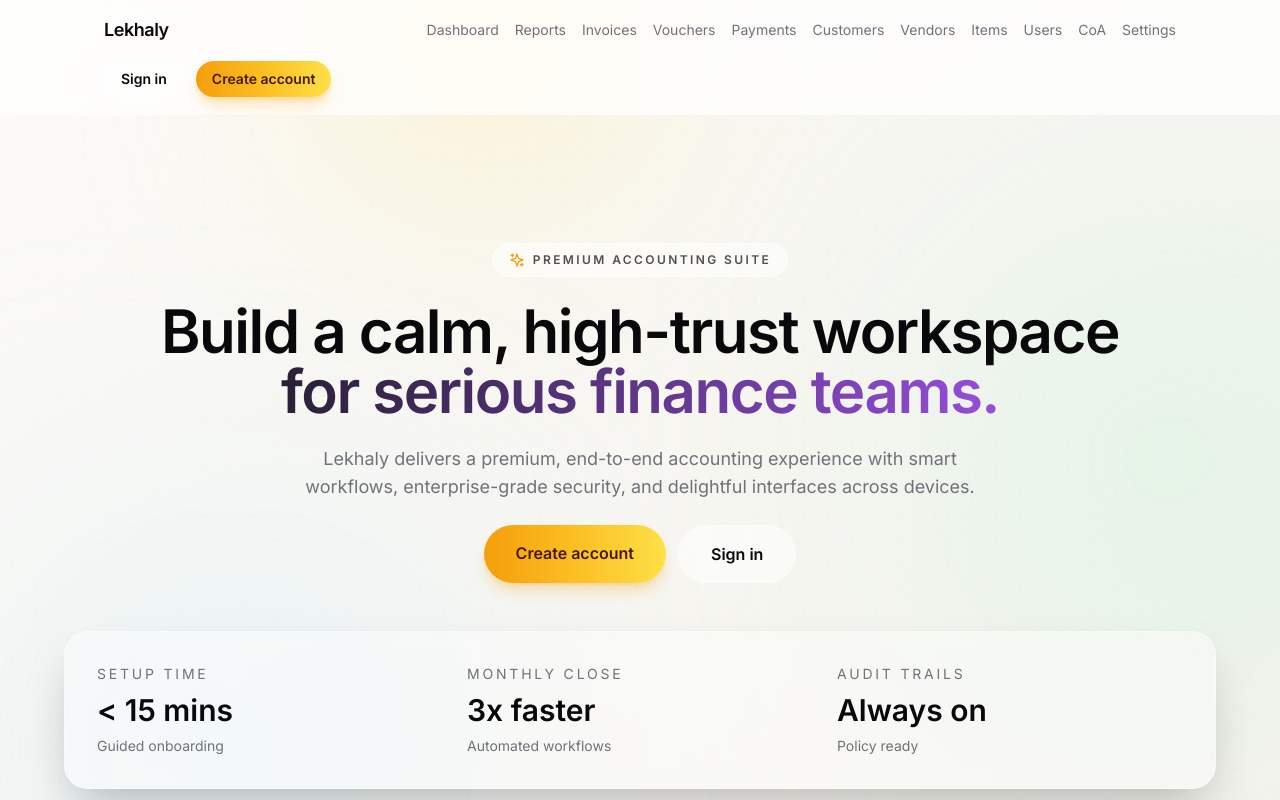
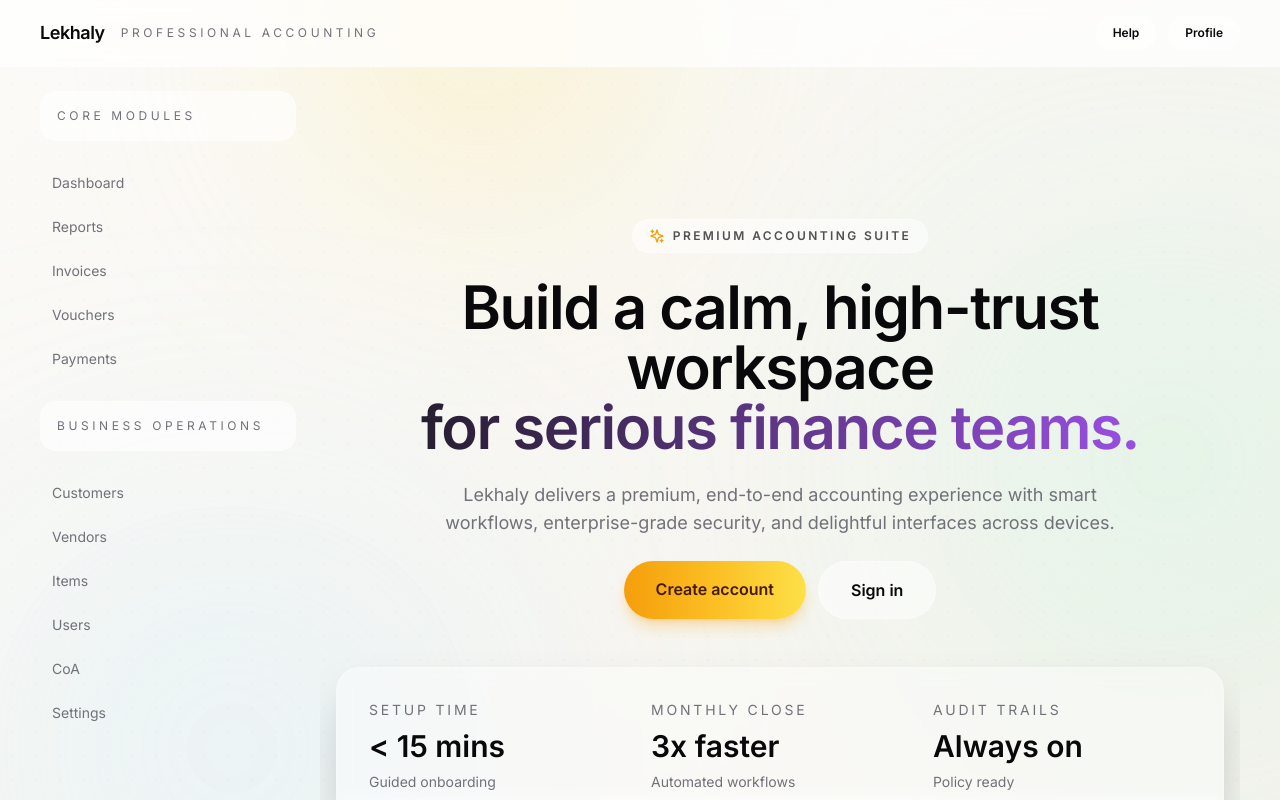
Before and after one commit to sushiltimalsina/Lekhaly, a Next.js app in the folder apps/web/: page / in a window 1280 px wide. Shown: the top 800 px of the page. Built offline with nearby package versions, Linux system fonts and the light colour scheme.

Commit message:
feat: implement root application layout with header, sidebar navigation, and theme provider

```diff
--- a/apps/web/src/app/layout.tsx
+++ b/apps/web/src/app/layout.tsx
@@ -23,62 +23,77 @@
                 <ThemeProvider />
                 <div className="flex min-h-full flex-col">
                     <header className="sticky top-0 z-40 border-b border-white/10 bg-background/70 backdrop-blur">
-                        <div className="mx-auto flex max-w-6xl flex-wrap items-center justify-between gap-4 px-4 py-4 sm:px-6 lg:px-10">
-                            <Link href="/" className="text-lg font-semibold tracking-tight">
-                                Lekhaly
-                            </Link>
-                            <nav className="flex flex-wrap items-center gap-4 text-sm text-muted-foreground">
-                                <Link href="/dashboard" className="hover:text-foreground transition-colors">
-                                    Dashboard
+                        <div className="mx-auto flex max-w-7xl items-center justify-between px-4 py-4 sm:px-6 lg:px-10">
+                            <div className="flex items-center gap-4">
+                                <Link href="/" className="text-lg font-semibold tracking-tight">
+                                    Lekhaly
                                 </Link>
-                                <Link href="/reports" className="hover:text-foreground transition-colors">
-                                    Reports
-                                </Link>
-                                <Link href="/invoices" className="hover:text-foreground transition-colors">
-                                    Invoices
-                                </Link>
-                                <Link href="/vouchers" className="hover:text-foreground transition-colors">
-                                    Vouchers
-                                </Link>
-                                <Link href="/payments" className="hover:text-foreground transition-colors">
-                                    Payments
-                                </Link>
-                                <Link href="/customers" className="hover:text-foreground transition-colors">
-                                    Customers
-                                </Link>
-                                <Link href="/vendors" className="hover:text-foreground transition-colors">
-                                    Vendors
-                                </Link>
-                                <Link href="/items" className="hover:text-foreground transition-colors">
-                                    Items
-                                </Link>
-                                <Link href="/users" className="hover:text-foreground transition-colors">
-                                    Users
-                                </Link>
-                                <Link href="/coa" className="hover:text-foreground transition-colors">
-                                    CoA
-                                </Link>
-                                <Link href="/settings" className="hover:text-foreground transition-colors">
-                                    Settings
-                                </Link>
-                            </nav>
+                                <span className="hidden text-xs uppercase tracking-[0.3em] text-muted-foreground lg:inline">
+                                    Professional Accounting
+                                </span>
+                            </div>
                             <div className="flex items-center gap-3">
                                 <Link
-                                    href="/login"
-                                    className="rounded-full border border-white/30 bg-white/40 px-4 py-2 text-sm font-semibold text-foreground transition hover:bg-white/60 dark:border-white/10 dark:bg-white/5"
+                                    href="/coming-soon?feature=Help"
+                                    className="rounded-full border border-white/30 bg-white/40 px-4 py-2 text-xs font-semibold text-foreground transition hover:bg-white/60 dark:border-white/10 dark:bg-white/5"
                                 >
-                                    Sign in
+                                    Help
                                 </Link>
                                 <Link
-                                    href="/register"
-                                    className="rounded-full bg-gradient-to-r from-amber-500 via-amber-400 to-yellow-300 px-4 py-2 text-sm font-semibold text-amber-950 shadow-lg shadow-amber-500/30 transition hover:shadow-xl hover:shadow-amber-500/40"
+                                    href="/settings"
+                                    className="rounded-full border border-white/30 bg-white/40 px-4 py-2 text-xs font-semibold text-foreground transition hover:bg-white/60 dark:border-white/10 dark:bg-white/5"
                                 >
-                                    Create account
+                                    Profile
                                 </Link>
+                                <details className="relative lg:hidden">
+                                    <summary className="cursor-pointer rounded-full border border-white/30 bg-white/40 px-4 py-2 text-xs font-semibold text-foreground transition hover:bg-white/60 dark:border-white/10 dark:bg-white/5">
+                                        Menu
+                                    </summary>
+                                    <div className="absolute right-0 mt-2 w-56 rounded-2xl border border-white/20 bg-white/90 p-4 text-sm text-muted-foreground shadow-xl dark:border-white/10 dark:bg-black/70">
+                                        <nav className="grid gap-2">
+                                            <Link href="/dashboard" className="hover:text-foreground transition-colors">Dashboard</Link>
+                                            <Link href="/reports" className="hover:text-foreground transition-colors">Reports</Link>
+                                            <Link href="/invoices" className="hover:text-foreground transition-colors">Invoices</Link>
+                                            <Link href="/vouchers" className="hover:text-foreground transition-colors">Vouchers</Link>
+                                            <Link href="/payments" className="hover:text-foreground transition-colors">Payments</Link>
+                                            <Link href="/customers" className="hover:text-foreground transition-colors">Customers</Link>
+                                            <Link href="/vendors" className="hover:text-foreground transition-colors">Vendors</Link>
+                                            <Link href="/items" className="hover:text-foreground transition-colors">Items</Link>
+                                            <Link href="/users" className="hover:text-foreground transition-colors">Users</Link>
+                                            <Link href="/coa" className="hover:text-foreground transition-colors">CoA</Link>
+                                            <Link href="/settings" className="hover:text-foreground transition-colors">Settings</Link>
+                                        </nav>
+                                    </div>
+                                </details>
                             </div>
                         </div>
                     </header>
-                    {children}
+                    <div className="mx-auto flex w-full max-w-7xl flex-1 gap-6 px-4 py-6 sm:px-6 lg:px-10">
+                        <aside className="hidden w-64 flex-shrink-0 flex-col gap-6 lg:flex">
+                            <div className="rounded-2xl border border-white/20 bg-white/60 p-4 text-xs uppercase tracking-[0.3em] text-muted-foreground dark:border-white/10 dark:bg-white/5">
+                                Core Modules
+                            </div>
+                            <nav className="grid gap-2 text-sm text-muted-foreground">
+                                <Link href="/dashboard" className="rounded-xl px-3 py-2 hover:text-foreground hover:bg-white/40 dark:hover:bg-white/5">Dashboard</Link>
+                                <Link href="/reports" className="rounded-xl px-3 py-2 hover:text-foreground hover:bg-white/40 dark:hover:bg-white/5">Reports</Link>
+                                <Link href="/invoices" className="rounded-xl px-3 py-2 hover:text-foreground hover:bg-white/40 dark:hover:bg-white/5">Invoices</Link>
+                                <Link href="/vouchers" className="rounded-xl px-3 py-2 hover:text-foreground hover:bg-white/40 dark:hover:bg-white/5">Vouchers</Link>
+                                <Link href="/payments" className="rounded-xl px-3 py-2 hover:text-foreground hover:bg-white/40 dark:hover:bg-white/5">Payments</Link>
+                            </nav>
+                            <div className="rounded-2xl border border-white/20 bg-white/60 p-4 text-xs uppercase tracking-[0.3em] text-muted-foreground dark:border-white/10 dark:bg-white/5">
+                                Business Operations
+                            </div>
+                            <nav className="grid gap-2 text-sm text-muted-foreground">
+                                <Link href="/customers" className="rounded-xl px-3 py-2 hover:text-foreground hover:bg-white/40 dark:hover:bg-white/5">Customers</Link>
+                                <Link href="/vendors" className="rounded-xl px-3 py-2 hover:text-foreground hover:bg-white/40 dark:hover:bg-white/5">Vendors</Link>
+                                <Link href="/items" className="rounded-xl px-3 py-2 hover:text-foreground hover:bg-white/40 dark:hover:bg-white/5">Items</Link>
+                                <Link href="/users" className="rounded-xl px-3 py-2 hover:text-foreground hover:bg-white/40 dark:hover:bg-white/5">Users</Link>
+                                <Link href="/coa" className="rounded-xl px-3 py-2 hover:text-foreground hover:bg-white/40 dark:hover:bg-white/5">CoA</Link>
+                                <Link href="/settings" className="rounded-xl px-3 py-2 hover:text-foreground hover:bg-white/40 dark:hover:bg-white/5">Settings</Link>
+                            </nav>
+                        </aside>
+                        <main className="min-w-0 flex-1">{children}</main>
+                    </div>
                 </div>
             </body>
         </html>
```
